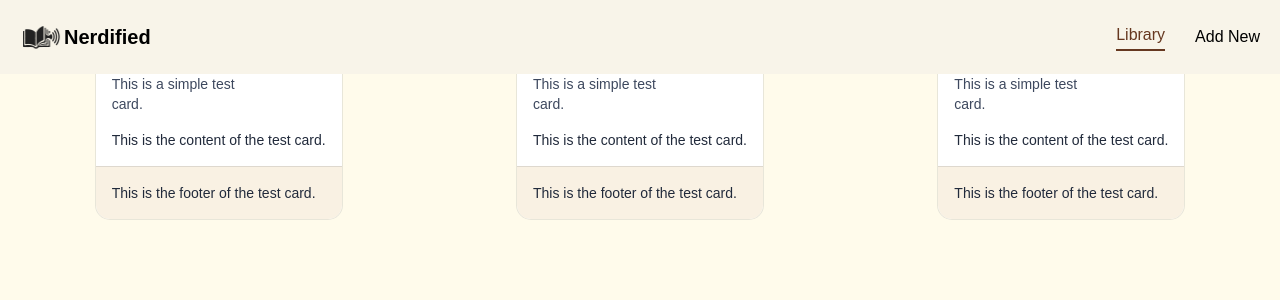
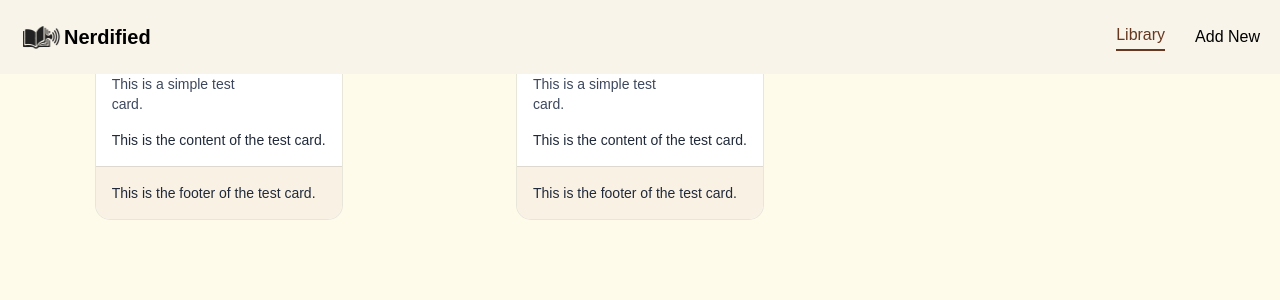
Before and after one commit to haroldm2598/Nerdified, a Next.js app: page / in a window 1280 px wide. Shown: the top 300 px of the page. Built offline with nearby package versions, Linux system fonts and the light colour scheme; a web font is replaced by a local one.

Commit message:
test development commit

```diff
--- a/app/page.tsx
+++ b/app/page.tsx
@@ -19,14 +19,6 @@ export default function Home() {
                     content="This is the content of the test card."
                     footer="This is the footer of the test card."
                 />
-
-                <TestCard
-                    title="Testing Card 3"
-                    desc="This is a simple test card."
-                    action="Click me!"
-                    content="This is the content of the test card."
-                    footer="This is the footer of the test card."
-                />
             </div>
         </section>
     );
```
